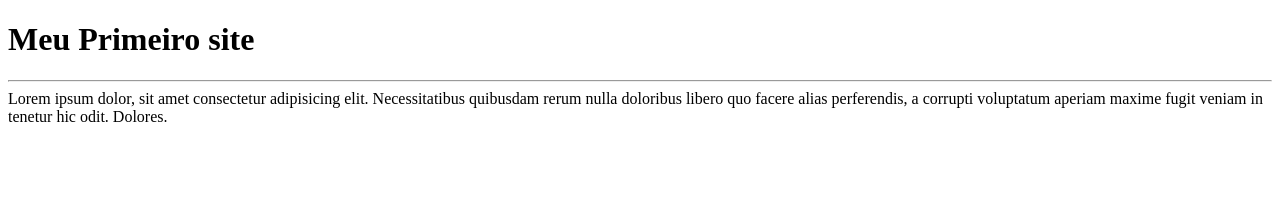
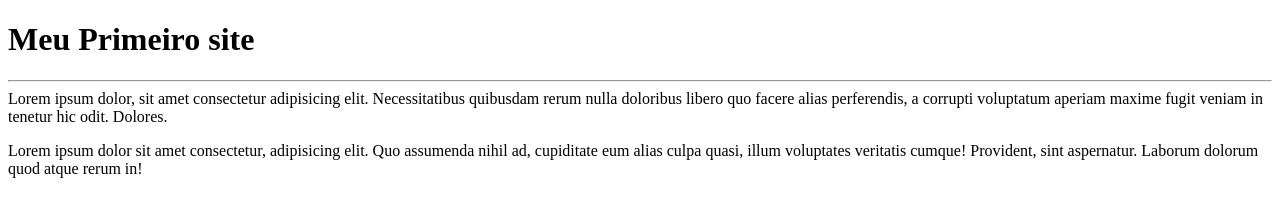
Before and after one commit to rochataz/Desenvolvimento, a plain HTML site: page site-exemplo/index.html in a window 1280 px wide. Drawn offline with Linux system fonts and the light colour scheme.

Commit message:
adicionei paragrafo

```diff
--- a/site-exemplo/index.html
+++ b/site-exemplo/index.html
@@ -13,5 +13,10 @@
     quibusdam rerum nulla doloribus libero quo facere alias perferendis, a
     corrupti voluptatum aperiam maxime fugit veniam in tenetur hic odit.
     Dolores.
+    <p>
+      Lorem ipsum dolor sit amet consectetur, adipisicing elit. Quo assumenda
+      nihil ad, cupiditate eum alias culpa quasi, illum voluptates veritatis
+      cumque! Provident, sint aspernatur. Laborum dolorum quod atque rerum in!
+    </p>
   </body>
 </html>
```
